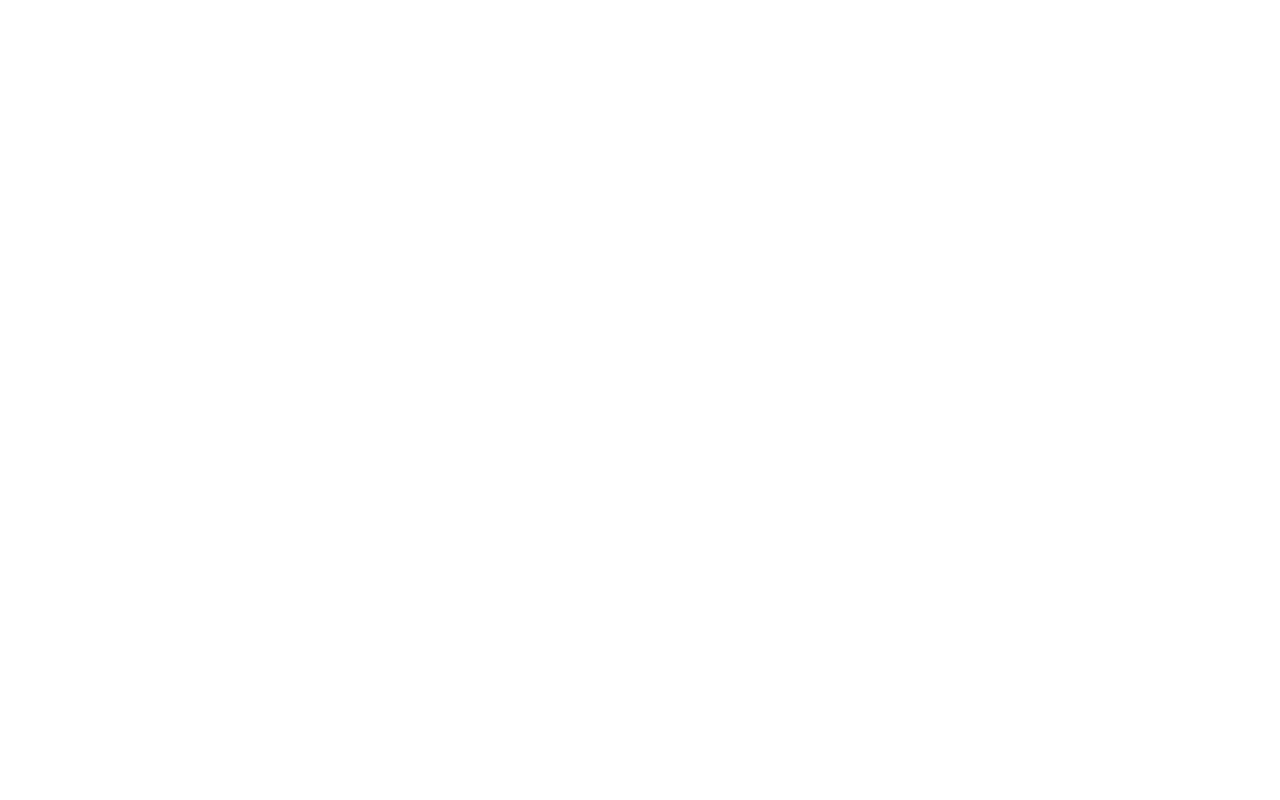
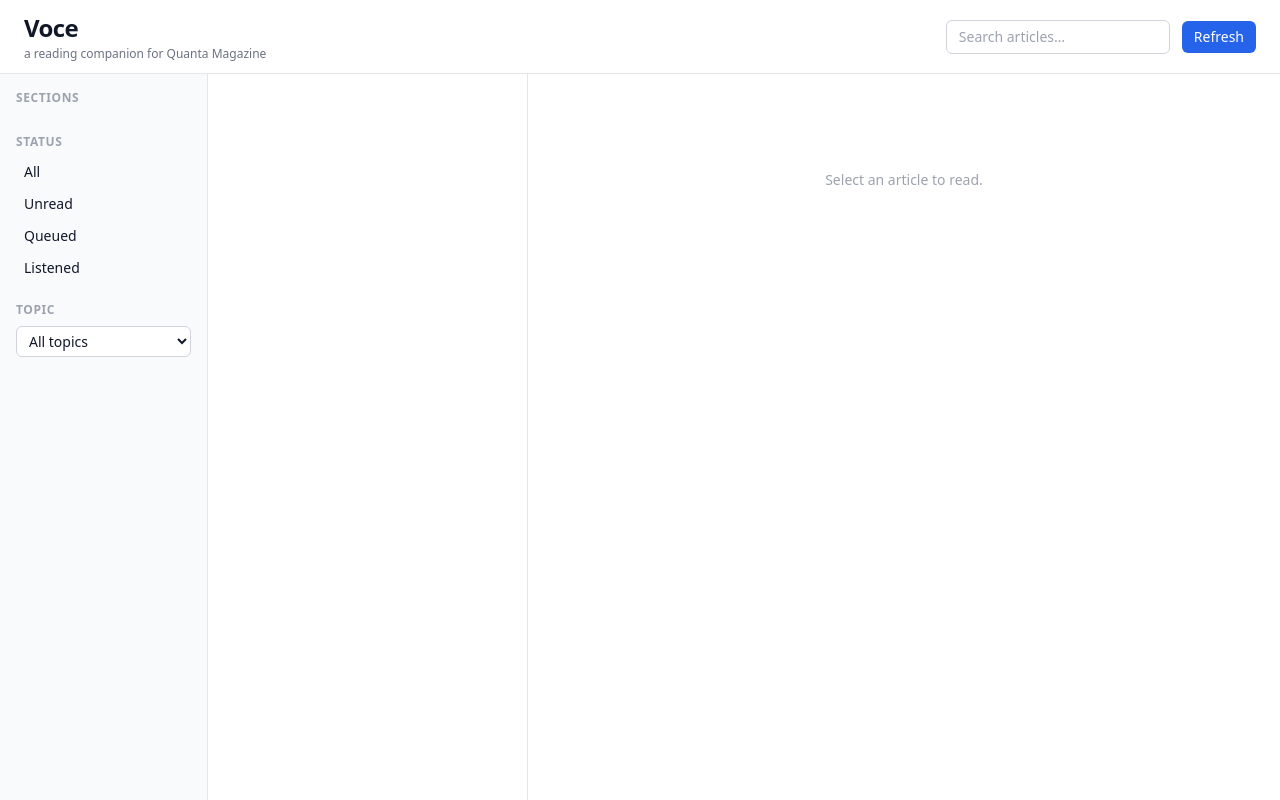
Before and after one commit to AruneemB/voce, a plain HTML site: page voce/static/index.html in a window 1280 px wide. Drawn offline with nearby package versions, Linux system fonts and the light colour scheme.

Commit message:
feat(ui): add HTML skeleton with three-column layout and required element IDs

```diff
--- a/voce/static/index.html
+++ b/voce/static/index.html
@@ -4,7 +4,75 @@
   <meta charset="UTF-8">
   <meta name="viewport" content="width=device-width, initial-scale=1.0">
   <title>Voce</title>
+  <link rel="icon" type="image/svg+xml" href="/static/favicon.svg">
+  <script src="https://cdn.tailwindcss.com"></script>
+  <script src="https://unpkg.com/htmx.org@1.9.10" integrity="sha384-D1Kt99CQMDuVetoL1lrYwg5t+9QdHe7NLX/SoJYkXDFfX37iInKRy5ViYgSibmK" crossorigin="anonymous"></script>
+  <link rel="stylesheet" href="/static/styles.css">
 </head>
-<body>
+<body class="flex flex-col h-screen overflow-hidden bg-white text-gray-900">
+
+  <!-- Header -->
+  <header class="flex items-center justify-between px-6 py-3 border-b border-gray-200 bg-white shrink-0">
+    <div>
+      <span class="text-2xl font-bold tracking-tight">Voce</span>
+      <p class="text-xs text-gray-500 leading-tight mt-0.5">a reading companion for Quanta Magazine</p>
+    </div>
+    <div class="flex items-center gap-3">
+      <input
+        id="search-input"
+        type="search"
+        placeholder="Search articles…"
+        class="border border-gray-300 rounded-md px-3 py-1.5 text-sm w-56 focus:outline-none focus:ring-2 focus:ring-blue-500"
+      >
+      <button
+        onclick="triggerRefresh()"
+        class="px-3 py-1.5 text-sm font-medium bg-blue-600 text-white rounded-md hover:bg-blue-700 transition-colors"
+      >Refresh</button>
+    </div>
+  </header>
+
+  <!-- Three-column body -->
+  <div class="flex flex-1 overflow-hidden">
+
+    <!-- Sidebar -->
+    <aside id="sidebar" class="w-52 shrink-0 flex flex-col border-r border-gray-200 overflow-y-auto bg-gray-50">
+      <div class="px-4 pt-4 pb-2">
+        <h2 class="text-xs font-semibold uppercase tracking-wider text-gray-400 mb-2">Sections</h2>
+        <ul id="section-list" class="space-y-0.5"></ul>
+      </div>
+      <div class="px-4 pt-3 pb-2">
+        <h2 class="text-xs font-semibold uppercase tracking-wider text-gray-400 mb-2">Status</h2>
+        <div id="state-filters" class="flex flex-col gap-1">
+          <button class="text-left text-sm px-2 py-1 rounded hover:bg-gray-200" data-status="">All</button>
+          <button class="text-left text-sm px-2 py-1 rounded hover:bg-gray-200" data-status="unread">Unread</button>
+          <button class="text-left text-sm px-2 py-1 rounded hover:bg-gray-200" data-status="queued">Queued</button>
+          <button class="text-left text-sm px-2 py-1 rounded hover:bg-gray-200" data-status="listened">Listened</button>
+        </div>
+      </div>
+      <div class="px-4 pt-3 pb-4">
+        <h2 class="text-xs font-semibold uppercase tracking-wider text-gray-400 mb-2">Topic</h2>
+        <select id="topic-filter" class="w-full border border-gray-300 rounded-md px-2 py-1 text-sm bg-white focus:outline-none focus:ring-2 focus:ring-blue-500">
+          <option value="">All topics</option>
+        </select>
+      </div>
+    </aside>
+
+    <!-- Article list -->
+    <div class="w-80 shrink-0 flex flex-col border-r border-gray-200 overflow-y-auto">
+      <div id="article-list"></div>
+      <div id="load-more-sentinel" class="h-8 shrink-0"></div>
+    </div>
+
+    <!-- Article detail -->
+    <article id="article-detail" class="flex-1 overflow-y-auto px-10 py-8">
+      <p class="text-gray-400 text-sm text-center mt-16">Select an article to read.</p>
+    </article>
+
+  </div>
+
+  <!-- Toast container -->
+  <div id="toast-container"></div>
+
+  <script src="/static/app.js"></script>
 </body>
 </html>
```
